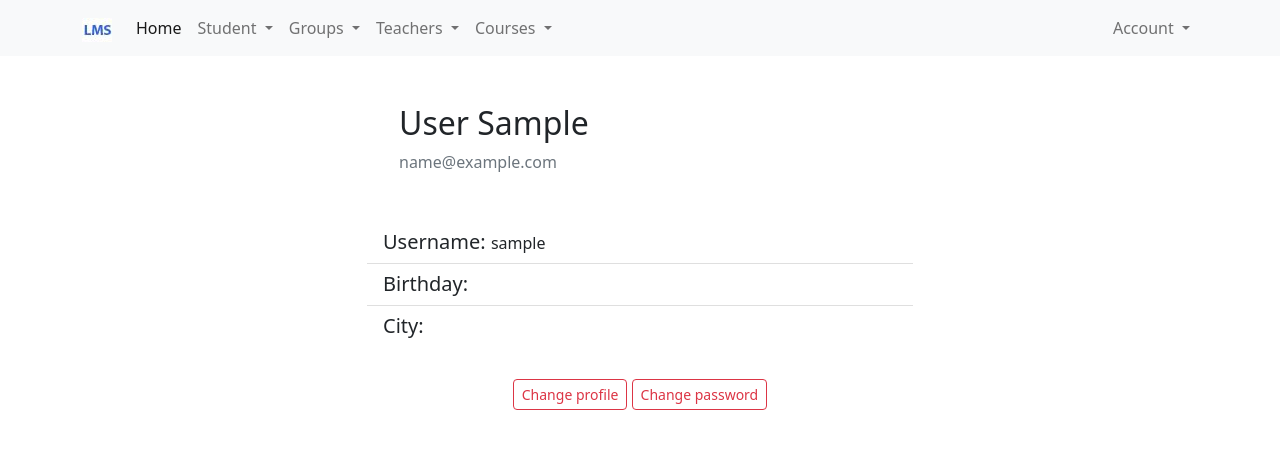
After one commit to ZhukovAlex94/django_lms, a Django app: page /accounts/profile/ in a window 1280 px wide. The commit adds this page. Shown: the top 449 px of the page. Run offline with Django 4.2, Linux system fonts and the light colour scheme; the visitor is signed in with stand-in values (Sample User, id 1); parts of the project's set-up code (start-up, migrations or seed data) failed here and were passed over; some libraries are stand-ins or nearby versions.

Commit message:
django lesson 11

```diff
--- a/accounts/models.py
+++ b/accounts/models.py
@@ -1,3 +1,20 @@
-# from django.db import models
+from django.contrib.auth.models import User
+from django.db import models
+from django.db.models.signals import post_save
+from django.dispatch import receiver
 
-# Create your models here.
+
+class Profile(models.Model):
+    user = models.OneToOneField(User, on_delete=models.CASCADE)
+    birthday = models.DateField(null=True, blank=True)
+    city = models.CharField(max_length=50, null=True, blank=True)
+
+    class Meta:
+        db_table = 'profiles'
+
+
+@receiver(post_save, sender=User)
+def create_new_profile(sender, instance, created, **kwargs):
+    if created:
+        p = Profile(user=instance)
+        p.save()
--- /dev/null
+++ b/accounts/templates/accounts/profile_view.html
@@ -0,0 +1,35 @@
+{% extends 'base.html' %}
+
+{% block title %}User profile{% endblock %}
+
+{% block content %}
+    <div class="row">
+        <div class="col-3"></div>
+        <div class="col">
+            <div class="p-3 m-3">
+                <h2 class="account-heading">{{ user.last_name }} {{ user.first_name }}</h2>
+                <p class="text-secondary">{{ user.email }}</p>
+            </div>
+            <ul class="list-group list-group-flush">
+                <li class="list-group-item"><span class="h5">Username: </span>{{ user.username }}</li>
+                <li class="list-group-item">
+                    <span class="h5">Birthday: </span>
+                    {% if user.profile.birthday %}
+                        {{ user.profile.birthday }}
+                    {% endif %}
+                </li>
+                <li class="list-group-item">
+                    <span class="h5">City: </span>
+                    {% if user.profile.city %}
+                        {{ user.profile.city }}
+                    {% endif %}
+                </li>
+            </ul>
+            <div class="mt-3 text-center">
+                <a class="btn btn-outline-danger mt-3 btn-sm" href="{% url 'accounts:profile_update' %}">Change profile</a>
+                <a class="btn btn-outline-danger mt-3 btn-sm" href="{% url 'password_change' %}">Change password</a>
+            </div>
+        </div>
+        <div class="col-3"></div>
+    </div>
+{% endblock %}
--- a/accounts/urls.py
+++ b/accounts/urls.py
@@ -1,6 +1,6 @@
 from django.urls import path
 
-from .views import AccountLoginView, AccountLogoutView, AccountRegisterView
+from .views import AccountLoginView, AccountLogoutView, AccountRegisterView, account_view, AccountUpdateView
 
 app_name = 'accounts'
 
@@ -8,4 +8,6 @@ urlpatterns = [
     path('register/', AccountRegisterView.as_view(), name='register'),
     path('login/', AccountLoginView.as_view(), name='login'),
     path('logout/', AccountLogoutView.as_view(), name='logout'),
+    path('profile/', account_view, name='profile_view'),
+    path('update/', AccountUpdateView.as_view(), name='profile_update'),
 ]
--- a/accounts/views.py
+++ b/accounts/views.py
@@ -1,10 +1,14 @@
+from django.contrib.auth.decorators import login_required
 from django.contrib.auth.mixins import LoginRequiredMixin
 from django.contrib.auth.models import User
 from django.contrib.auth.views import LoginView, LogoutView
-from django.urls import reverse, reverse_lazy
+from django.http import HttpResponseRedirect
+from django.shortcuts import render
+from django.urls import reverse_lazy, reverse
 from django.views.generic import CreateView
+from django.views.generic.edit import ProcessFormView
 
-from .forms import UserRegisterForm
+from .forms import UserRegisterForm, UserUpdateForm, ProfileUpdateForm
 
 
 class AccountRegisterView(CreateView):
@@ -17,13 +21,38 @@ class AccountRegisterView(CreateView):
 class AccountLoginView(LoginView):
     template_name = 'accounts/login.html'
 
-    def get_redirect_url(self):
-        param_next = self.request.GET.get('next')
-        if param_next:
-            return param_next
-
-        return reverse('home')
+    # def get_redirect_url(self):
+    #     param_next = self.request.GET.get('next')
+    #     if param_next:
+    #         return param_next
+    #
+    #     return reverse('home')
 
 
 class AccountLogoutView(LoginRequiredMixin, LogoutView):
     template_name = 'accounts/logout.html'
+
+
+@login_required
+def account_view(request):
+    return render(request, 'accounts/profile_view.html')
+
+
+class AccountUpdateView(LoginRequiredMixin, ProcessFormView):
+    def get(self, request, *args, **kwargs):
+        user = request.user
+        profile = user.profile
+        user_form = UserUpdateForm(instance=user)
+        profile_form = ProfileUpdateForm(instance=profile)
+
+        return render(request, 'accounts/update.html', {'user_form': user_form, 'profile_form': profile_form})
+
+    def post(self, request, *args, **kwargs):
+        user = request.user
+        profile = user.profile
+        user_form = UserUpdateForm(instance=user, data=request.POST)
+        profile_form = ProfileUpdateForm(instance=profile, data=request.POST)
+        if user_form.is_valid() and profile_form.is_valid():
+            user_form.save()
+            profile_form.save()
+            return HttpResponseRedirect(reverse('accounts:profile_view'))
--- a/lms/settings.py
+++ b/lms/settings.py
@@ -13,6 +13,7 @@ https://docs.djangoproject.com/en/4.1/ref/settings/
 from os import getenv
 from pathlib import Path
 
+from django.urls import reverse_lazy
 from dotenv import load_dotenv
 
 # Build paths inside the project like this: BASE_DIR / 'subdir'.
@@ -153,3 +154,5 @@ INTERNAL_IPS = [
     ]
 
 EMAIL_PORT = 1025
+
+LOGIN_REDIRECT_URL = reverse_lazy('home')
--- a/templates/includes/navbar.html
+++ b/templates/includes/navbar.html
@@ -85,6 +85,8 @@
                         </a>
                         <ul class="dropdown-menu">
                             {% if user.is_authenticated %}
+                                <li><a class="dropdown-item" href="{% url 'accounts:profile_view' %}">Profile</a></li>
+                                <li><hr class="dropdown-divider"></li>
                                 <li><a class="dropdown-item" href="{% url 'password_change' %}">Change password</a></li>
                                 <li><a class="dropdown-item" href="{% url 'accounts:logout' %}">Logout</a></li>
                             {% else %}
```
Also changed, not shown: accounts/forms.py (+29 -1 lines), accounts/templates/accounts/update.html (added, +23 -0 lines), students/admin.py (+65 -2 lines), accounts/migrations/0001_initial.py (added).
